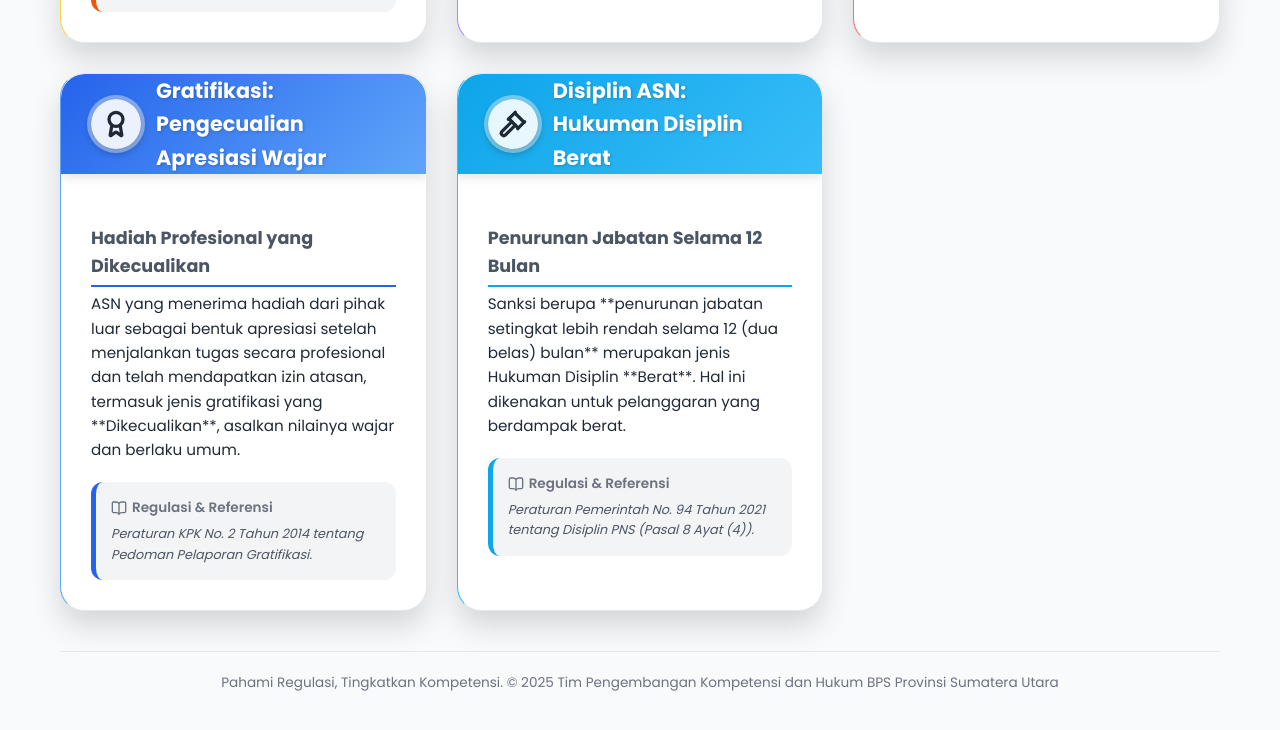
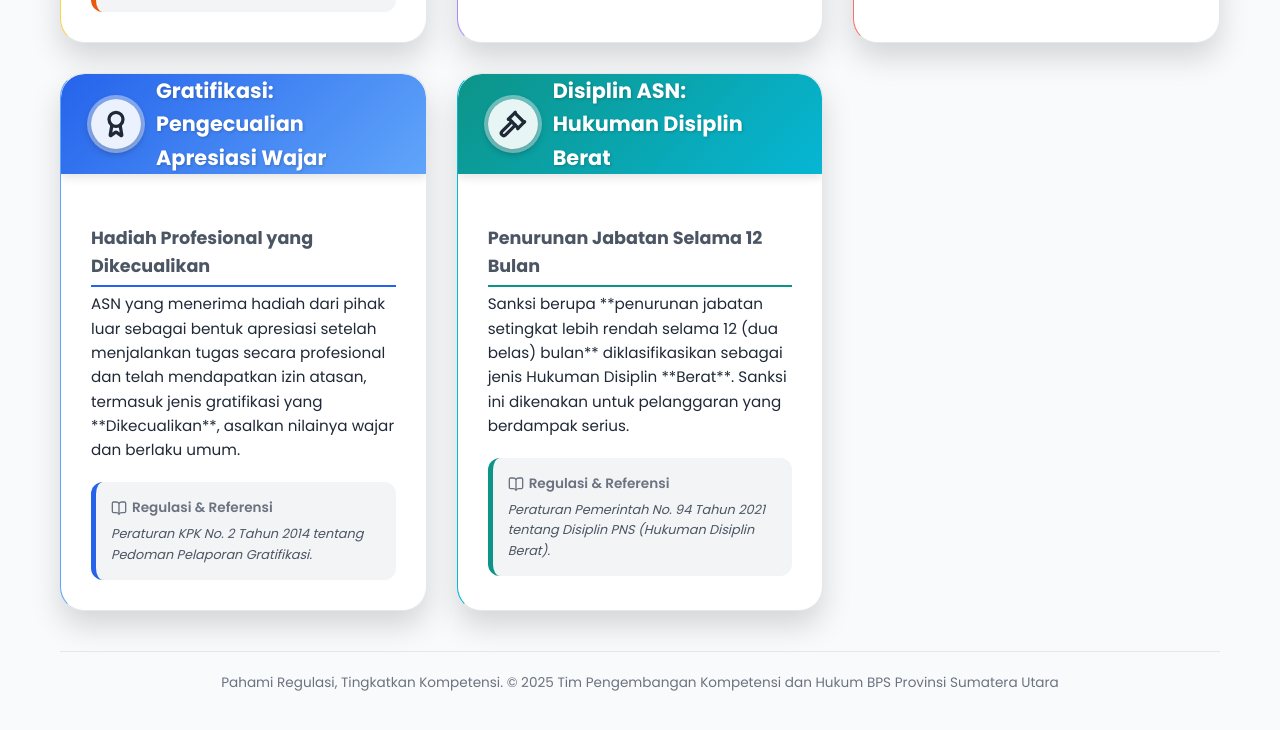
Before and after one commit to jeeefmo260101/ST9CU_20112025, a plain HTML site: page index.html in a window 1280 px wide. Shown: the part 720-1450 px from the top of the page. Drawn offline with nearby package versions, Linux system fonts and the light colour scheme.

Commit message:
Update index.html

```diff
--- a/index.html
+++ b/index.html
@@ -208,11 +208,11 @@
         .card-4 .concept-title { border-bottom-color: #2563eb; }
         .card-4 .reference-box { border-left-color: #2563eb; }
 
-        /* Card 5: Sky Blue (Disiplin ASN HD Sedang) - UPDATED FOCUS */
-        .card-5 { border-left-color: #38bdf8; }
-        .card-5 .card-header { background: linear-gradient(135deg, #0ea5e9 0%, #38bdf8 100%); }
-        .card-5 .concept-title { border-bottom-color: #0ea5e9; }
-        .card-5 .reference-box { border-left-color: #0ea5e9; }
+        /* Card 5: Teal/Cyan (Disiplin ASN HD Berat) - REVERTED TO BERAT THEME */
+        .card-5 { border-left-color: #06b6d4; }
+        .card-5 .card-header { background: linear-gradient(135deg, #0d9488 0%, #06b6d4 100%); }
+        .card-5 .concept-title { border-bottom-color: #0d9488; }
+        .card-5 .reference-box { border-left-color: #0d9488; }
 
 
         /* Footer Styling */
@@ -315,7 +315,7 @@
                 </div>
             </div>
 
-            <!-- Card 5: Disiplin ASN (Hukuman Berat) - DIBERHENTIKAN dari Hukuman Berat -->
+            <!-- Card 5: Disiplin ASN (Hukuman Berat) - DIBERHENTIKAN dari Hukuman Sedang ke Berat sesuai permintaan user -->
             <div class="card card-5">
                 <div class="card-header">
                     <div class="card-icon">
@@ -325,10 +325,10 @@
                 </div>
                 <div class="card-content">
                     <h3 class="concept-title">Penurunan Jabatan Selama 12 Bulan</h3>
-                    <p class="explanation">Sanksi berupa **penurunan jabatan setingkat lebih rendah selama 12 (dua belas) bulan** merupakan jenis Hukuman Disiplin **Berat**. Hal ini dikenakan untuk pelanggaran yang berdampak berat.</p>
+                    <p class="explanation">Sanksi berupa **penurunan jabatan setingkat lebih rendah selama 12 (dua belas) bulan** diklasifikasikan sebagai jenis Hukuman Disiplin **Berat**. Sanksi ini dikenakan untuk pelanggaran yang berdampak serius.</p>
                     <div class="reference-box">
                         <p class="reference-label"><i data-lucide="book-open" style="width:16px; height:16px;"></i>Regulasi & Referensi</p>
-                        <p class="regulation">Peraturan Pemerintah No. 94 Tahun 2021 tentang Disiplin PNS (Pasal 8 Ayat (4)).</p>
+                        <p class="regulation">Peraturan Pemerintah No. 94 Tahun 2021 tentang Disiplin PNS (Hukuman Disiplin Berat).</p>
                     </div>
                 </div>
             </div>
```
